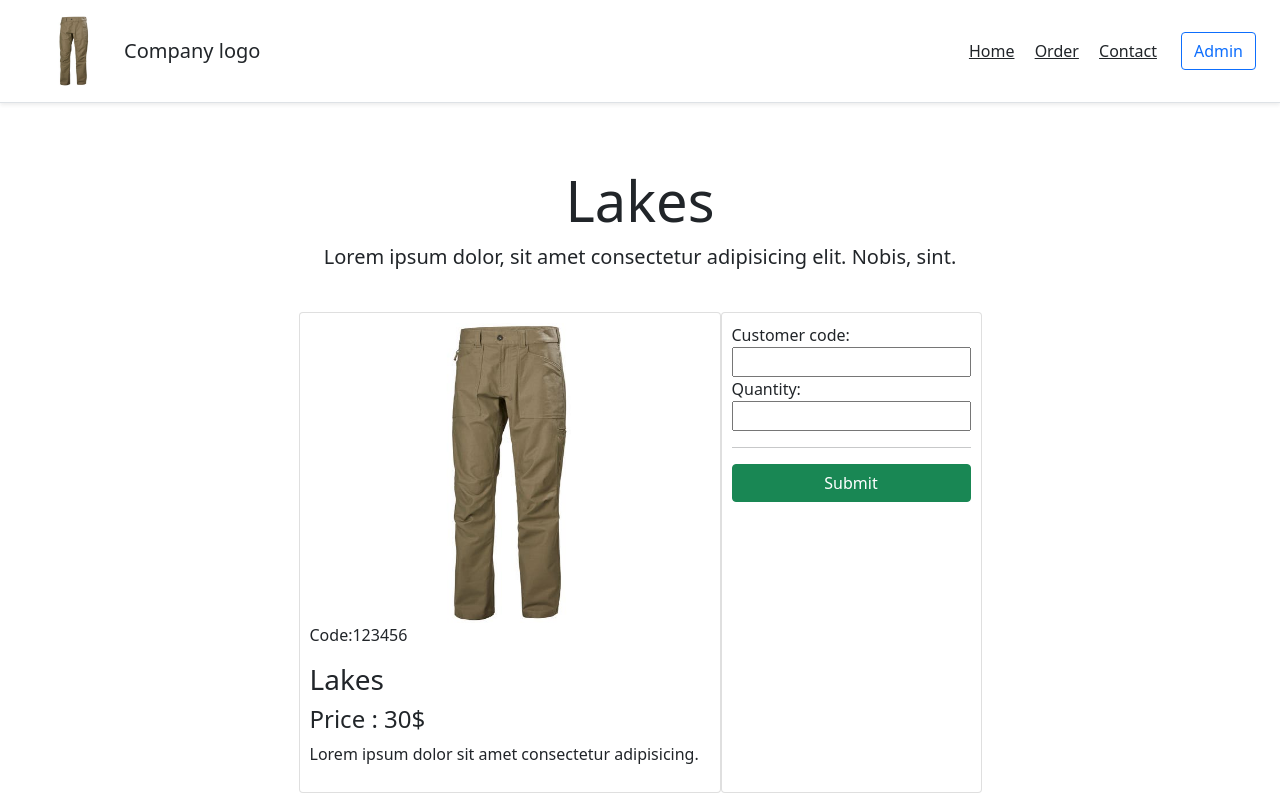
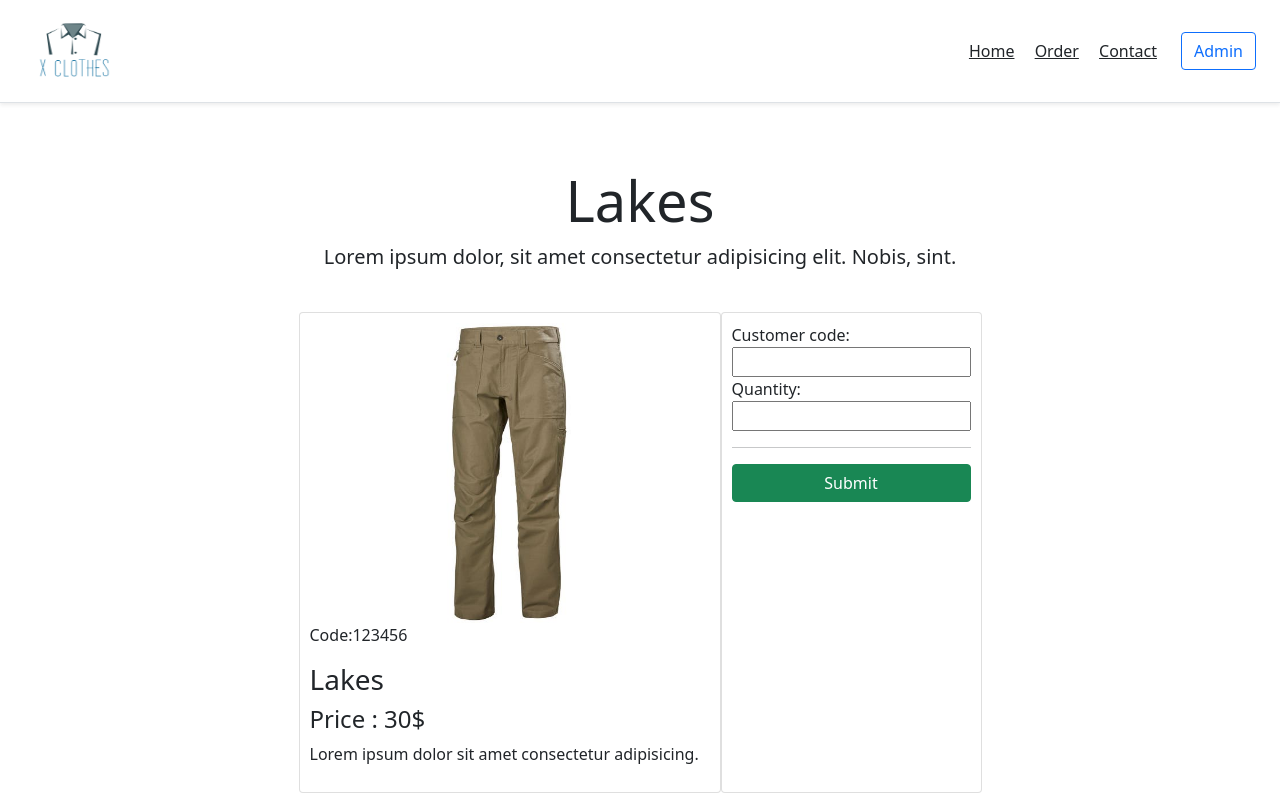
Before and after one commit to ozcankursun/e-shop-front-end, a plain HTML site: page placehorderpage.html in a window 1280 px wide. Shown: the top 800 px of the page. Drawn offline with nearby package versions, Linux system fonts and the light colour scheme.

Commit message:
added logo in placeorder page

```diff
--- a/placehorderpage.html
+++ b/placehorderpage.html
@@ -56,8 +56,8 @@
         <nav>
             <header
                 class="d-flex flex-column flex-md-row align-items-center p-3 px-md-4 mb-3 bg-white border-bottom shadow-sm">
-                <img style="width :100px;height: 70px;" src="canvas_pants.jpg">
-                <p class="h5 my-0 me-md-auto fw-normal">Company logo</p>
+                <img style="width :100px;height: 70px;" src="xclothes.PNG">
+                <p class="h5 my-0 me-md-auto fw-normal"></p>
 
                 <nav class="my-2 my-md-0 me-md-3">
                     <a class="p-2 text-dark" href="./index.html">Home</a>
```
